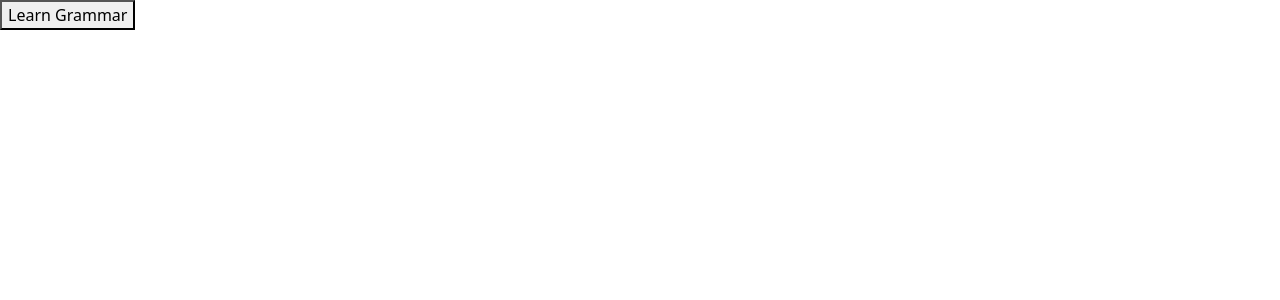
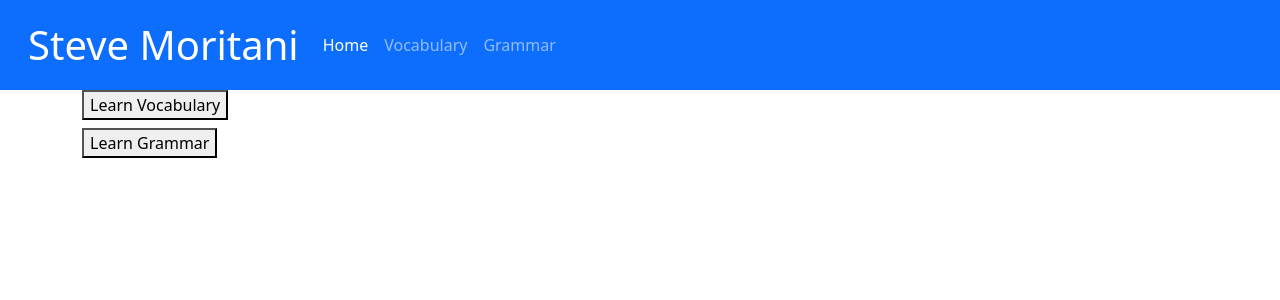
Before and after one commit to hayato1234/basic_english, a React (Create React App) app: page / in a window 1280 px wide. Shown: the top 300 px of the page. Built offline with nearby package versions, Linux system fonts and the light colour scheme.

Commit message:
header added

```diff
--- a/package.json
+++ b/package.json
@@ -10,7 +10,7 @@
     "@types/node": "^16.11.56",
     "@types/react": "^18.0.17",
     "@types/react-dom": "^18.0.6",
-    "bootstrap": "^5.2.0",
+    "bootstrap": "^5.2.1",
     "react": "^18.2.0",
     "react-dom": "^18.2.0",
     "react-popper": "^2.3.0",
--- a/src/App.tsx
+++ b/src/App.tsx
@@ -1,6 +1,7 @@
 import React from "react";
 import { BrowserRouter, Route, Routes } from "react-router-dom";
 import "./App.css";
+import Header from "./components/headerComponent";
 import Home from "./pages/home";
 import LearningPage from "./pages/learning";
 
@@ -8,6 +9,7 @@ function App() {
   return (
     <BrowserRouter>
       <div className="App">
+        <Header />
         <Routes>
           <Route path="/" element={<Home />} />
           <Route path="/grammar" element={<LearningPage />} />
--- /dev/null
+++ b/src/components/headerComponent.tsx
@@ -0,0 +1,43 @@
+import React, { useState } from "react";
+import { NavLink } from "react-router-dom";
+import {
+  Navbar,
+  NavbarBrand,
+  NavbarToggler,
+  Collapse,
+  Nav,
+  NavItem,
+} from "reactstrap";
+
+const Header = () => {
+  const [menuOpen, setMenuOpen] = useState(false);
+  return (
+    <Navbar dark color="primary" sticky="top" expand="md">
+      <NavbarBrand className="ms-3" href="/">
+        <h1 className="pt-2">Steve Moritani</h1>
+      </NavbarBrand>
+      <NavbarToggler onClick={() => setMenuOpen(!menuOpen)} />
+      <Collapse isOpen={menuOpen} navbar>
+        <Nav navbar>
+          <NavItem>
+            <NavLink className="nav-link" to="/">
+              Home
+            </NavLink>
+          </NavItem>
+          <NavItem>
+            <NavLink className="nav-link" to="/vocabulary">
+              Vocabulary
+            </NavLink>
+          </NavItem>
+          <NavItem>
+            <NavLink className="nav-link" to="/grammar">
+              Grammar
+            </NavLink>
+          </NavItem>
+        </Nav>
+      </Collapse>
+    </Navbar>
+  );
+};
+
+export default Header;
--- a/src/pages/home.tsx
+++ b/src/pages/home.tsx
@@ -1,13 +1,21 @@
 import React from "react";
 import { Link } from "react-router-dom";
+import { Container, Row } from "reactstrap";
 
 const Home = () => {
   return (
-    <>
-      <Link to="/grammar">
-        <button>Learn Grammar</button>
-      </Link>
-    </>
+    <Container>
+      <Row>
+        <Link to="/">
+          <button>Learn Vocabulary</button>
+        </Link>
+      </Row>
+      <Row className="mt-2">
+        <Link to="/grammar">
+          <button>Learn Grammar</button>
+        </Link>
+      </Row>
+    </Container>
   );
 };
 
```
Also changed, not shown: 1 other file (tests, documents, lock files or other folders).
